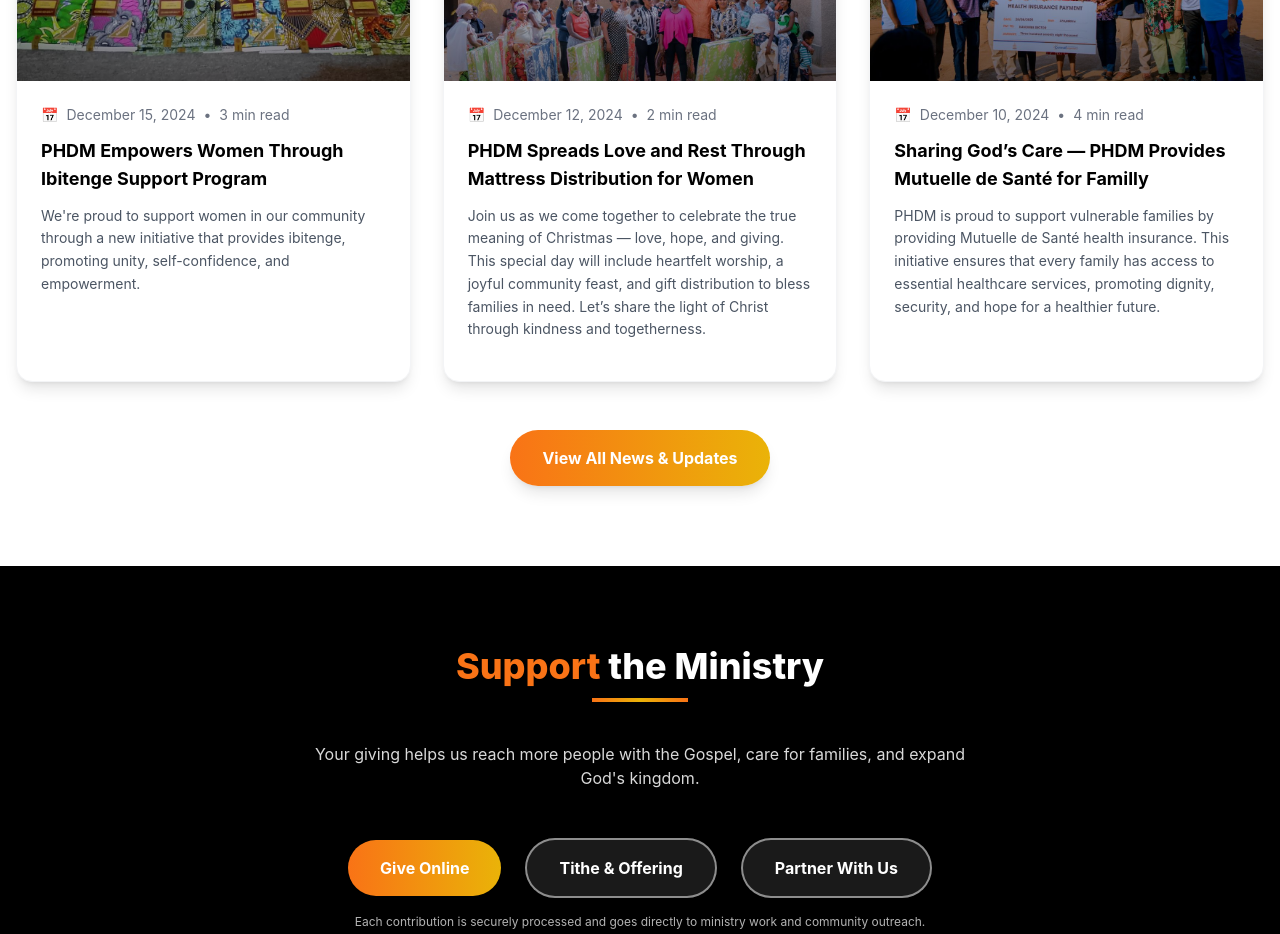
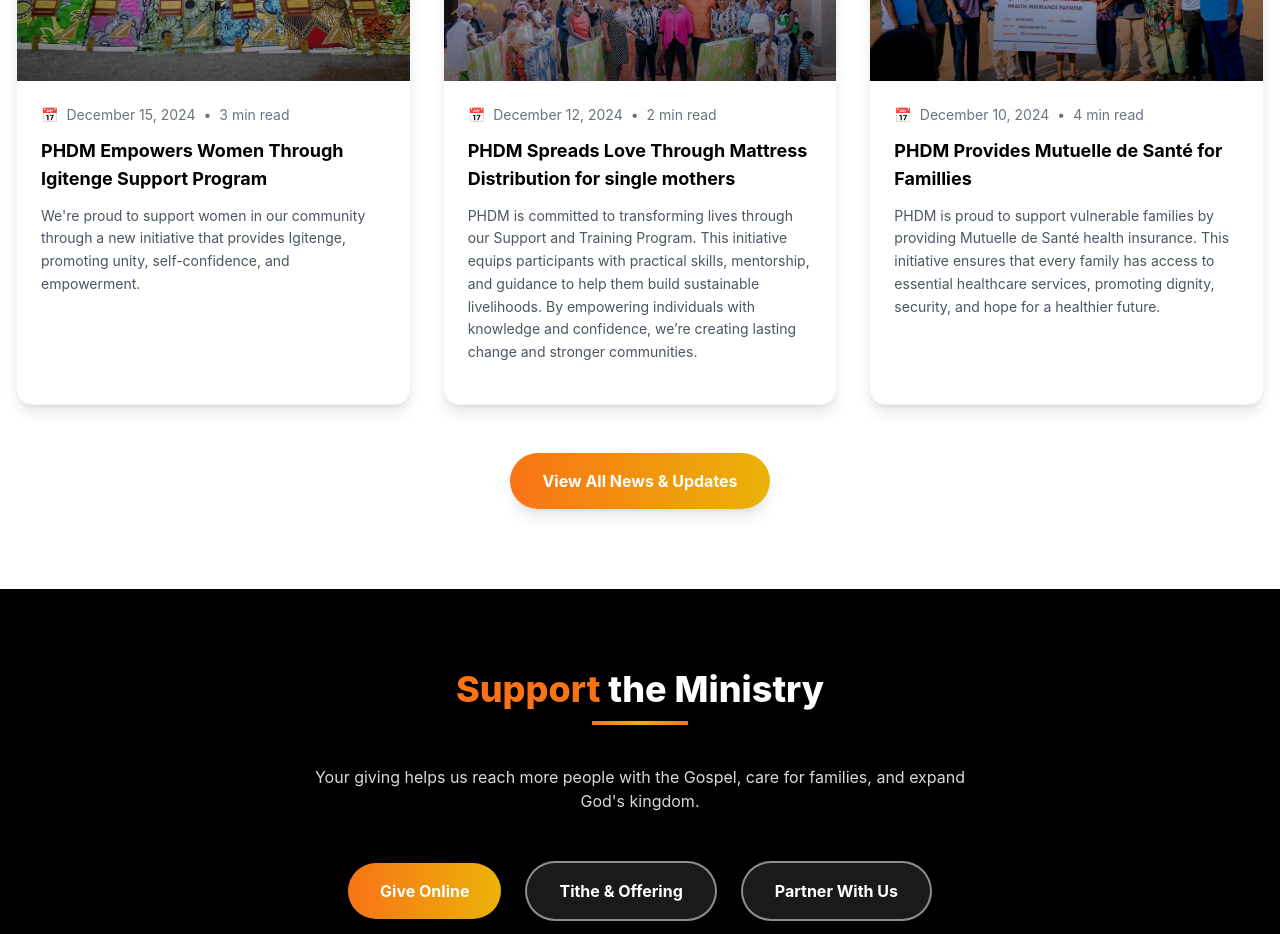
Before and after one commit to theonesteIT/phd-website, a React (Vite) app: page / in a window 1280 px wide. Shown: the part 3100-4034 px from the top of the page. Built offline with nearby package versions, Linux system fonts and the light colour scheme.

Commit message:
News changed

```diff
--- a/src/pages/Home.jsx
+++ b/src/pages/Home.jsx
@@ -197,8 +197,8 @@
   const latestNews = [
     {
       id: 1,
-      title: "PHDM Empowers Women Through Ibitenge Support Program",
-      excerpt: "We're proud to support women in our community through a new initiative that provides ibitenge, promoting unity, self-confidence, and empowerment.",
+      title: "PHDM Empowers Women Through Igitenge Support Program",
+      excerpt: "We're proud to support women in our community through a new initiative that provides Igitenge, promoting unity, self-confidence, and empowerment.",
       image: "/images/events-worked/women1.jpg",
       category: "Ministry Update",
       date: "December 15, 2024",
@@ -206,8 +206,8 @@
     },
     {
       id: 2,
-      title: "PHDM Spreads Love and Rest Through Mattress Distribution for Women",
-      excerpt: "Join us as we come together to celebrate the true meaning of Christmas — love, hope, and giving. This special day will include heartfelt worship, a joyful community feast, and gift distribution to bless families in need. Let’s share the light of Christ through kindness and togetherness.",
+      title: "PHDM Spreads Love  Through Mattress Distribution for single mothers",
+      excerpt: "PHDM is committed to transforming lives through our Support and Training Program. This initiative equips participants with practical skills, mentorship, and guidance to help them build sustainable livelihoods. By empowering individuals with knowledge and confidence, we’re creating lasting change and stronger communities.",
       image: "/images/events-worked/women6.jpg",
       category: "Event",
       date: "December 12, 2024",
@@ -215,7 +215,7 @@
     },
     {
       id: 3,
-      title: "Sharing God’s Care — PHDM Provides Mutuelle de Santé for Familly",
+      title: "PHDM Provides Mutuelle de Santé for Famillies",
       excerpt: "PHDM is proud to support vulnerable families by providing Mutuelle de Santé health insurance. This initiative ensures that every family has access to essential healthcare services, promoting dignity, security, and hope for a healthier future.",
       image: "/images/news/3.jpg",
       category: "Community",
```
